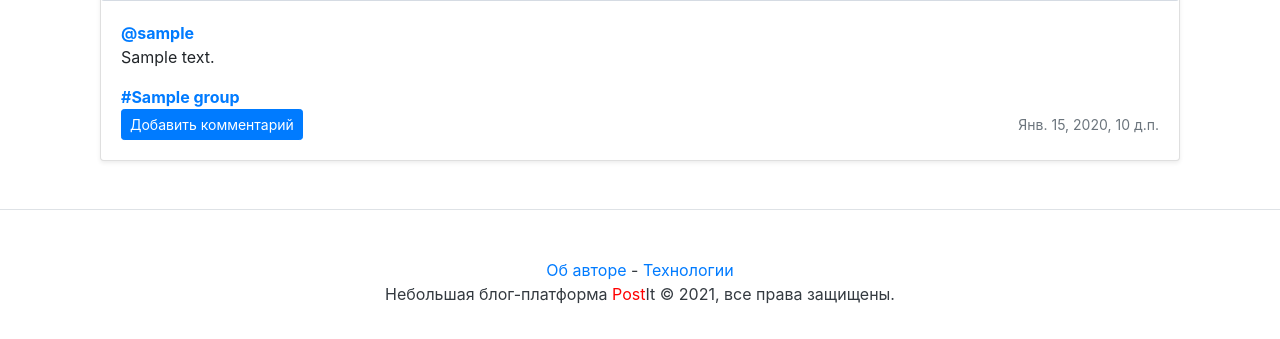
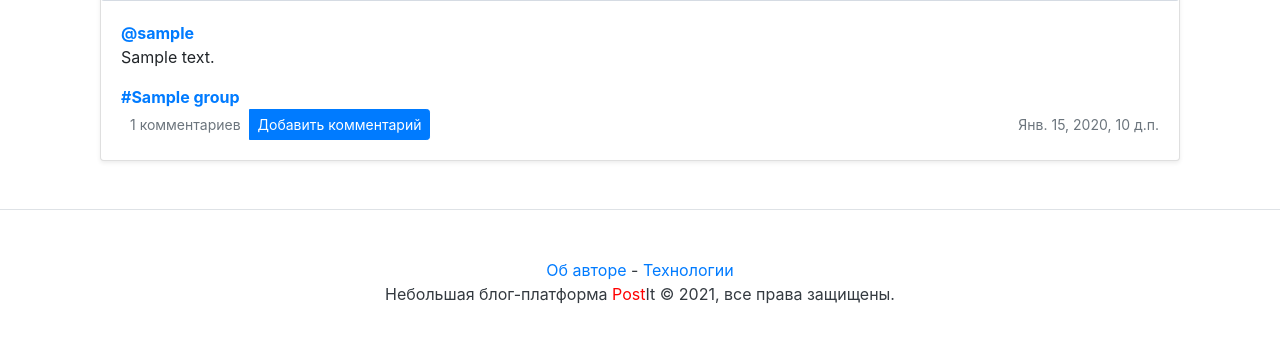
Before and after one commit to DenisKirichenko24/PostIt, a Django app: page / in a window 1280 px wide. Shown: the part 977-1316 px from the top of the page. Run offline with Django 3.2, Linux system fonts and the light colour scheme; tables that the repository leaves empty hold one stand-in row (values such as "Sample post"); grey boxes marked "Sample" are stand-in pictures; some libraries are stand-ins or nearby versions.

Commit message:
Добавлен счетчик комментариев

```diff
--- a/yatube/templates/includes/post_item.html
+++ b/yatube/templates/includes/post_item.html
@@ -23,12 +23,12 @@
 
     <!-- Отображение ссылки на комментарии -->
     <div class="d-flex justify-content-between align-items-center">
-      <div class="btn-group">
-        {% if post.comments.exists %}
-          <div>
-            Комментариев: {{ post.comments.count }}
-          </div>
-        {% endif %}
+      <div class="btn-group ">
+          <a class="btn btn-sm text-muted" href="{% url 'post' post.author.username post.id %}" role="button">
+              {% if post.comment.count %}
+                  {{ post.comment.count }} комментариев
+              {% endif %}
+          </a>
         <a class="btn btn-sm btn-primary" href="{% url 'post' post.author.username post.id %}" role="button">
           Добавить комментарий
         </a>
```
